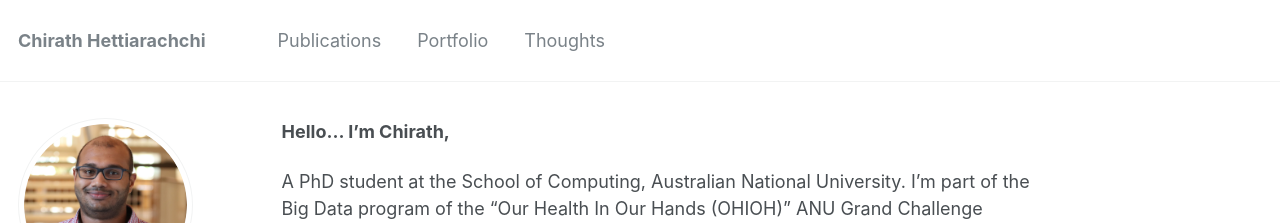
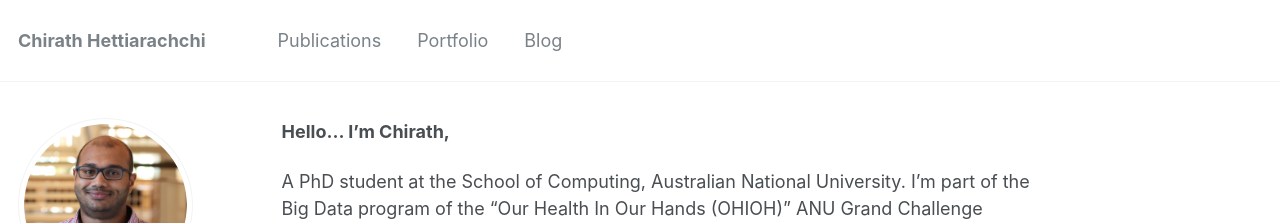
Before and after one commit to chirathyh/chirathyh.github.io, a Jekyll site: the page built from _pages/about.md, in a window 1280 px wide and 900 px high. Shown: the top 223 px of the window. Built offline with Jekyll 4.4.1, drawn with Linux system fonts in a browser that asks for light colours; some web fonts are replaced.

Commit message:
Update navigation.yml

```diff
--- a/_data/navigation.yml
+++ b/_data/navigation.yml
@@ -12,7 +12,7 @@ main:
   - title: "Portfolio"
     url: /portfolio/
 
-  - title: "Thoughts"
+  - title: "Blog"
     url: /year-archive/
 
 
```
